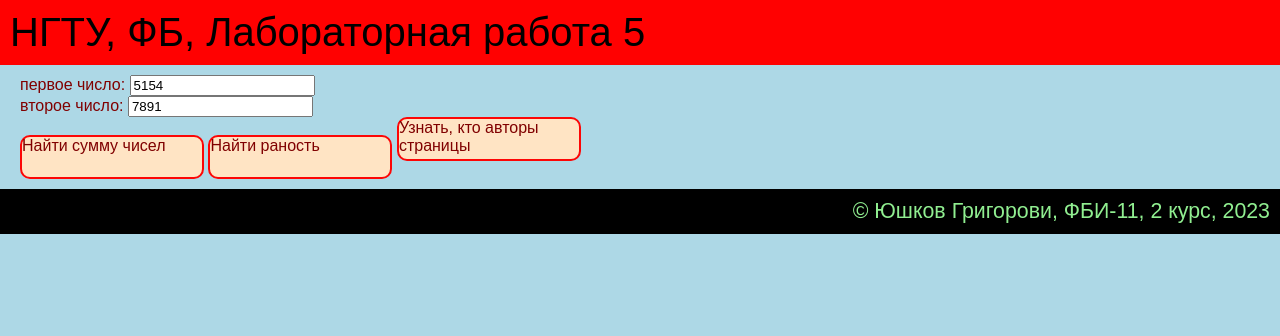
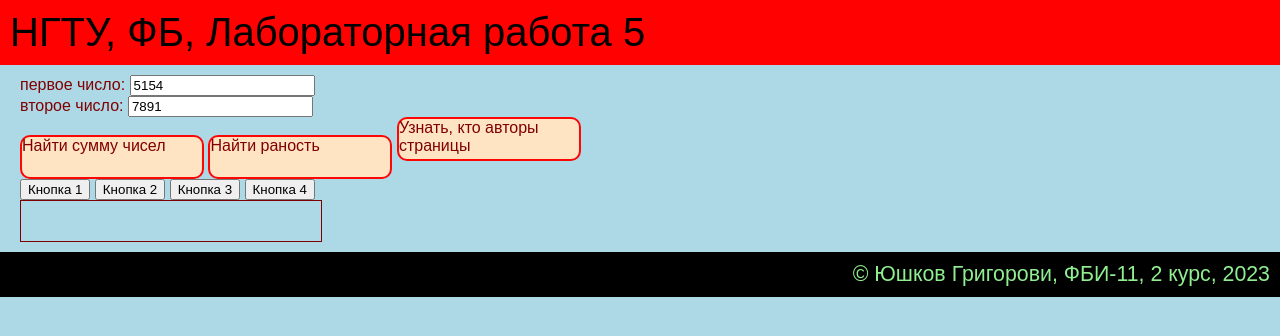
Before and after one commit to reaper666105/web-programming_labs, a plain HTML site: page lab5.html in a window 1280 px wide. Drawn offline with Linux system fonts and the light colour scheme.

Commit message:
Изменение блока

```diff
--- a/lab5.html
+++ b/lab5.html
@@ -31,6 +31,14 @@
             let author = 'Авторы страницы:\nЮшков и Григорович';
             alert(author);
         }
+
+        function changeOutput(buttonNum, backColor, textColor) {
+            let output = document.getElementById('output');
+            output.innerHTML = 'Нажата кнопка ' + buttonNum;
+            output.style.backgroundColor = backColor
+            output.style.color = textColor;
+
+        }
     </script>
     <style>
         .message {
@@ -41,6 +49,13 @@
             border: 2px solid #fd0606;
             border-radius: 10px;
             display: inline-block;
+        }
+
+        #output {
+            border: 1px solid;
+            width: 300px;
+            height: 40px;
+
         }
     </style>
 </head>
@@ -63,6 +78,15 @@
         <div class="message" onclick="showAuthor()">
             Узнать, кто авторы страницы
         </div>
+
+        <div>
+            <input type="button" value="Кнопка 1" onclick="changeOutput(1, 'pink', 'green')">
+            <input type="button" value="Кнопка 2" onclick="changeOutput(2, 'gray', 'black')">
+            <input type="button" value="Кнопка 3" onclick="changeOutput(3, 'black', 'white')">
+            <input type="button" value="Кнопка 4" onclick="changeOutput(4, 'purple', 'yellow')">
+        </div>
+
+        <div id="output"></div>
     </main>
 
     <footer>
```
